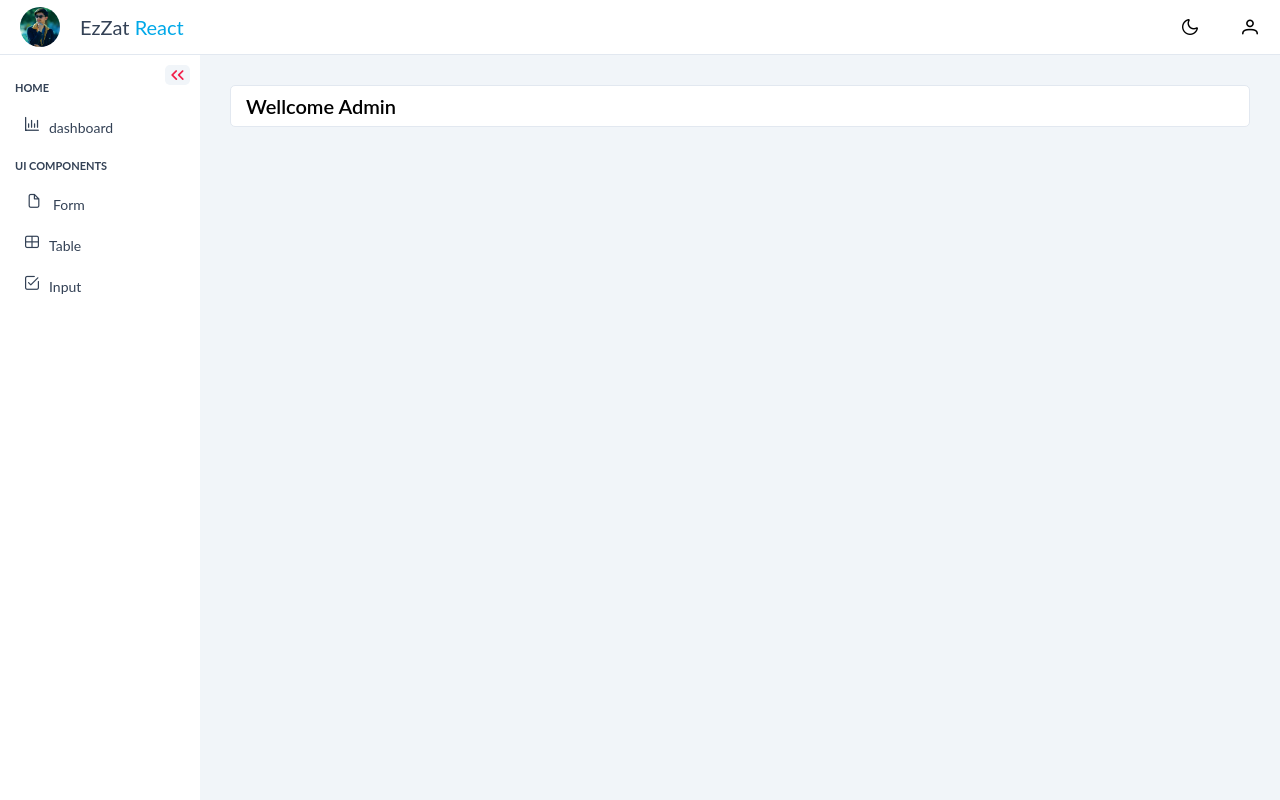
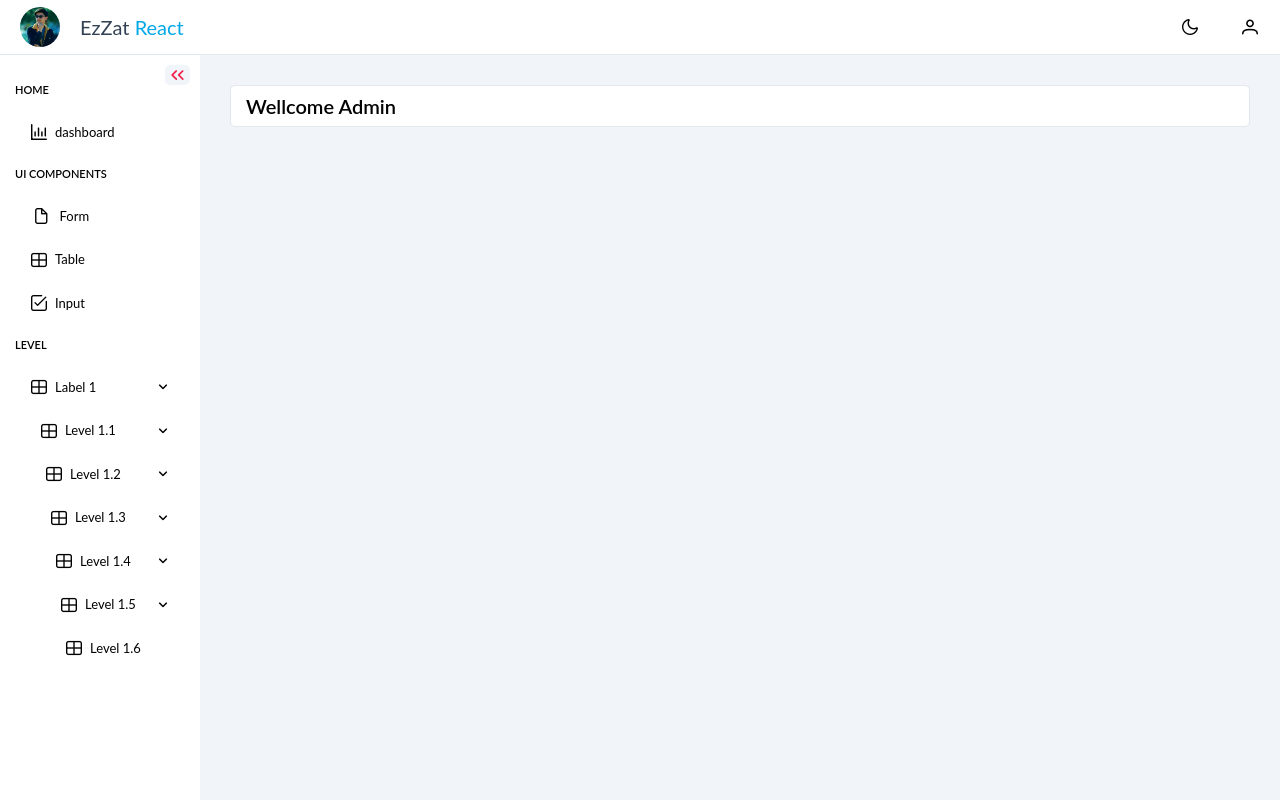
Before and after one commit to EzzatKhaqan/react-admin-dashboard, a React (Vite) app: page /admin in a window 1280 px wide. Built offline with nearby package versions, Linux system fonts and the light colour scheme.

Commit message:
feat: add framer-motion and motion libraries; refactor menu and sidebar styles; implement nested menu structure

```diff
--- a/package.json
+++ b/package.json
@@ -5,6 +5,7 @@
   "dependencies": {
     "@tailwindcss/postcss": "^4.1.7",
     "cra-template": "1.2.0",
+    "motion": "^12.12.1",
     "primeicons": "^7.0.0",
     "prop-types": "^15.8.1",
     "react": "^19.0.0",
--- a/src/assets/styles/layout/layout.scss
+++ b/src/assets/styles/layout/layout.scss
@@ -3,4 +3,4 @@
 @use './variables/light.scss';
 @use './main.scss';
 @use './topbar.scss';
-@use './sidebar.scss';
+@use './menu.scss';
--- /dev/null
+++ b/src/assets/styles/layout/menu.scss
@@ -0,0 +1,178 @@
+.sidebar-wrapper {
+  top: 55px;
+  left: 0;
+  position: fixed;
+  width: 200px;
+  height: calc(100% - 55px);
+  background: var(--e-white);
+  z-index: 100;
+  transition: all 0.2s ease-in-out;
+
+  .sidebar-toggle-btn {
+    position: absolute;
+    top: 10px;
+    right: 10px;
+    cursor: pointer;
+    font-size: 16px;
+    z-index: 1000;
+    transition: all 0.2s ease-in-out;
+    background: var(--e-surface-ground);
+    padding: 2px;
+    border-radius: 5px;
+    width: 25px;
+    display: flex;
+    justify-content: center;
+    align-items: center;
+    i {
+      transition: all 0.2s ease-in-out;
+      color: var(--e-danger);
+      &:hover {
+        transform: scale(1.2);
+      }
+      &:active {
+        transform: scale(2);
+        transform: translateX(-5px);
+      }
+    }
+  }
+
+  .sidebar-content {
+    overflow: auto;
+    position: absolute;
+    inset: 0;
+    padding: 15px;
+  }
+}
+
+.sidebar-inactive {
+  .sidebar-toggle-btn {
+    background: var(--e-white);
+    right: -30px;
+    transform: rotate(180deg);
+    i {
+      color: var(--e-primary-blue);
+    }
+  }
+}
+
+.menu {
+  margin: 0;
+  padding: 0;
+  list-style-type: none;
+
+  .root-menuitem {
+    > .menuitem-root-text {
+      font-size: 11px;
+      text-transform: uppercase;
+      font-weight: 600;
+      color: var(--text-color);
+      margin: 0.75rem 0;
+    }
+
+    > a {
+      display: none;
+    }
+  }
+
+  a {
+    user-select: none;
+
+    .menuitem-text {
+      font-size: 13px;
+    }
+
+    &.active-menuitem {
+      > .submenu-toggler {
+        transform: rotate(-180deg);
+      }
+    }
+  }
+
+  li.active-menuitem {
+    > a {
+      .submenu-toggler {
+        transform: rotate(-180deg);
+      }
+    }
+  }
+
+  ul {
+    margin: 0;
+    padding: 0;
+    list-style-type: none;
+
+    a {
+      display: flex;
+      align-items: center;
+      position: relative;
+      outline: 0 none;
+      color: var(--text-color);
+      cursor: pointer;
+      padding: 0.75rem 1rem;
+      border-radius: 5px;
+      transition:
+        background-color 0.2s,
+        box-shadow 0.2s;
+
+      .menuitem-icon {
+        margin-right: 0.5rem;
+      }
+
+      .submenu-toggler {
+        font-size: 75%;
+        margin-left: auto;
+        transition: transform 0.2s;
+      }
+
+      &.active-route {
+        font-weight: 700;
+        color: var(--e-primary-blue);
+      }
+
+      &:hover {
+        background-color: var(--e-surface-ground);
+      }
+    }
+
+    ul {
+      overflow: hidden;
+      border-radius: 5px;
+
+      li {
+        a {
+          margin-left: 10px;
+        }
+
+        li {
+          a {
+            margin-left: 15px;
+          }
+
+          li {
+            a {
+              margin-left: 20px;
+            }
+
+            li {
+              a {
+                margin-left: 25px;
+              }
+
+              li {
+                a {
+                  margin-left: 30px;
+                }
+
+                li {
+                  a {
+                    margin-left: 35px;
+                  }
+                }
+              }
+            }
+          }
+        }
+      }
+    }
+  }
+}
--- a/src/assets/styles/layout/sidebar.scss
+++ /dev/null
@@ -1,56 +0,0 @@
-.sidebar-wrapper {
-  top: 55px;
-  left: 0;
-  position: fixed;
-  width: 200px;
-  height: calc(100% - 55px);
-  background: var(--e-white);
-  z-index: 100;
-  transition: all 0.2s ease-in-out;
-
-  .sidebar-toggle-btn {
-    position: absolute;
-    top: 10px;
-    right: 10px;
-    cursor: pointer;
-    font-size: 16px;
-    z-index: 1000;
-    transition: all 0.2s ease-in-out;
-    background: var(--e-surface-ground);
-    padding: 2px;
-    border-radius: 5px;
-    width: 25px;
-    display: flex;
-    justify-content: center;
-    align-items: center;
-    i {
-      transition: all 0.2s ease-in-out;
-      color: var(--e-danger);
-      &:hover {
-        transform: scale(1.2);
-      }
-      &:active {
-        transform: scale(2);
-        transform: translateX(-5px);
-      }
-    }
-  }
-
-  .sidebar-content {
-    overflow: auto;
-    position: absolute;
-    inset: 0;
-    padding: 15px;
-  }
-}
-
-.sidebar-inactive {
-  .sidebar-toggle-btn {
-    background: var(--e-white);
-    right: -30px;
-    transform: rotate(180deg);
-    i {
-      color: var(--e-primary-blue);
-    }
-  }
-}
--- a/src/layouts/admin/AppAdminSideBar.jsx
+++ b/src/layouts/admin/AppAdminSideBar.jsx
@@ -1,5 +1,5 @@
 import { Menu } from '../../shared/index';
-import { useRef, useState } from 'react';
+import { useState } from 'react';
 import { useLayout } from './context/LayoutContext';
 export const AppAdminSideBar = () => {
   const [model] = useState([
@@ -33,6 +33,51 @@ export const AppAdminSideBar = () => {
         },
       ],
     },
+    {
+      label: 'Level',
+      items: [
+        {
+          label: 'Label 1',
+          icon: 'pi pi-table',
+          items: [
+            {
+              label: 'Level 1.1',
+              icon: 'pi pi-table',
+              items: [
+                {
+                  label: 'Level 1.2',
+                  icon: 'pi pi-table',
+                  items: [
+                    {
+                      label: 'Level 1.3',
+                      icon: 'pi pi-table',
+                      items: [
+                        {
+                          label: 'Level 1.4',
+                          icon: 'pi pi-table',
+                          items: [
+                            {
+                              label: 'Level 1.5',
+                              icon: 'pi pi-table',
+                              items: [
+                                {
+                                  label: 'Level 1.6',
+                                  icon: 'pi pi-table',
+                                },
+                              ],
+                            },
+                          ],
+                        },
+                      ],
+                    },
+                  ],
+                },
+              ],
+            },
+          ],
+        },
+      ],
+    },
   ]);
 
   const { toggleSidebar } = useLayout();
--- a/src/shared/components/menu/Menu.jsx
+++ b/src/shared/components/menu/Menu.jsx
@@ -4,7 +4,7 @@ import PropTypes from 'prop-types';
 export const Menu = ({ model }) => {
   return (
     <>
-      <ul className="layout-menu">
+      <ul className="menu">
         {model.map((item, index) => (
           <MenuItem item={item} key={index} root={true} />
         ))}
--- a/src/shared/components/menu/MenuItem.jsx
+++ b/src/shared/components/menu/MenuItem.jsx
@@ -1,31 +1,35 @@
 import { Link } from 'react-router-dom';
-import './styles/menu-item.css';
 import PropTypes from 'prop-types';
-
+import { AnimatePresence, motion } from 'motion/react';
+import { useState } from 'react';
 export const MenuItem = ({ item = [], root = true }) => {
   const hasItem = Array.isArray(item.items) && item.items.length > 0;
   const isLink = Boolean(item.to);
   const Wrapper = isLink ? Link : 'a';
   const wrapperProps = isLink ? { to: item.to } : {};
 
+  const [isActiveMenu, setIsActiveMenu] = useState(false);
+
   return (
     <>
-      <li className={root ? 'root-menuitem' : ''}>
+      <li className={[root && 'root-menuitem', isActiveMenu && 'active-menuitem'].join(' ')}>
         {root && <div className="menuitem-root-text">{item.label}</div>}
         {!root && (
           <Wrapper {...wrapperProps}>
             <i className={[item.icon, 'menuitem-icon'].join(' ')}></i>
             <span className="menuitem-text">{item.label}</span>
-            {hasItem && <i className="pi pi-angle-down layout-submenu-toggler"></i>}
+            {hasItem && <i className="pi pi-angle-down submenu-toggler"></i>}
           </Wrapper>
         )}
-        {hasItem && ( // recurisve call MenuItem,for submenu items
-          <ul className="submenu">
-            {item.items.map((submenuItem, index) => (
-              <MenuItem item={submenuItem} key={index} root={false} />
-            ))}
-          </ul>
-        )}
+        <AnimatePresence>
+          {hasItem && ( // recurisve call MenuItem,for submenu items
+            <motion.ul className="submenu">
+              {item.items.map((submenuItem, index) => (
+                <MenuItem item={submenuItem} key={index} root={false} />
+              ))}
+            </motion.ul>
+          )}
+        </AnimatePresence>
       </li>
     </>
   );
--- a/src/shared/components/menu/styles/menu-item.css
+++ /dev/null
@@ -1,43 +0,0 @@
-.layout-menu li {
-  list-style-type: none;
-}
-
-.layout-menu .root-menuitem > a {
-  display: none;
-}
-
-.menuitem-root-text {
-  font-size: 11px;
-  font-weight: 700;
-  text-transform: uppercase;
-  margin: 10px 0;
-  color: var(--e-text-color);
-  user-select: none;
-}
-
-.submenu li > a {
-  position: relative;
-  display: flex;
-  padding: 10px 5px;
-  text-decoration: none;
-  color: var(--e-text-color);
-  padding-left: 10px;
-  cursor: pointer;
-}
-.submenu li {
-  border-radius: 4px;
-  transition: all 0.3s ease;
-}
-.menuitem-icon {
-  font-size: 14px;
-  margin-right: 10px;
-}
-.menuitem-text {
-  font-size: 14px;
-}
-.layout-submenu-toggler {
-  margin-left: auto;
-}
-.submenu li:hover {
-  background-color: var(--e-surface-ground);
-}
--- a/src/shared/components/menu/styles/menu.css
+++ /dev/null
@@ -1,4 +0,0 @@
-.layout-menu {
-  padding: 0;
-  margin: 0;
-}
```
Also changed, not shown: 2 other files (tests, documents, lock files or other folders).
